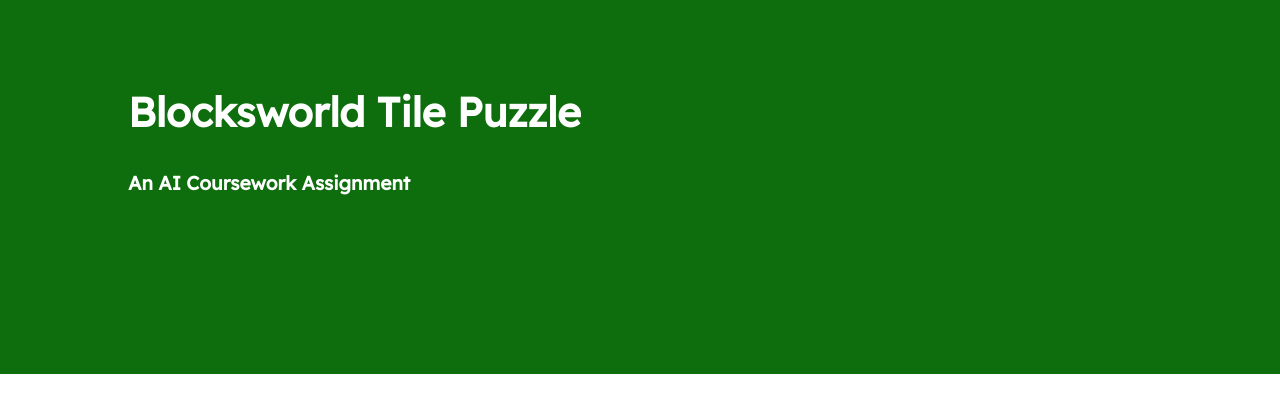
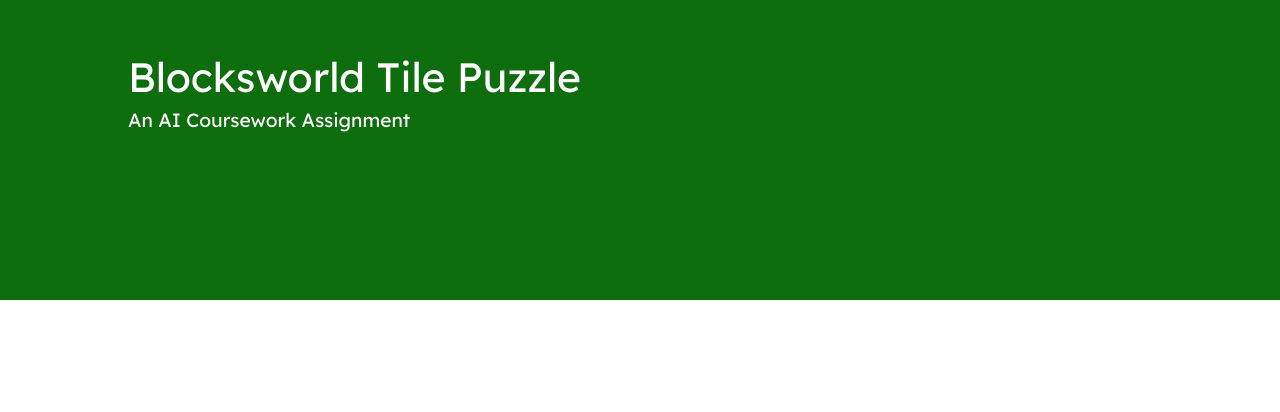
Before and after one commit to augustpemberton/imagiromusic, a Vue app: page /#/ in a window 1280 px wide. Shown: the part 108-520 px from the top of the page. Built offline with nearby package versions, Linux system fonts and the light colour scheme.

Commit message:
import BootstrapVue

```diff
--- a/package.json
+++ b/package.json
@@ -8,6 +8,9 @@
     "lint": "vue-cli-service lint"
   },
   "dependencies": {
+    "animate.css": "^3.7.2",
+    "bootstrap": "^4.3.1",
+    "bootstrap-vue": "^2.0.4",
     "core-js": "^3.3.2",
     "vue": "^2.6.10",
     "vue-router": "^3.1.3"
--- a/src/scss/_mixins.scss
+++ b/src/scss/_mixins.scss
@@ -0,0 +1,2 @@
+@import "~animate.css/source/_base.css";
+@import "~animate.css/source/fading_entrances/fadeInUp.css";
--- /dev/null
+++ b/src/scss/bootstrap.scss
@@ -0,0 +1,2 @@
+@import 'node_modules/bootstrap/scss/bootstrap';
+@import 'node_modules/bootstrap-vue/src/index.scss';
--- a/src/views/Home.vue
+++ b/src/views/Home.vue
@@ -1,7 +1,9 @@
 <template>
   <section class="splash">
-    <h1>Blocksworld Tile Puzzle</h1>
-    <h3 style="animation-duration: 1.5s;">An AI Coursework Assignment</h3>
+    <div class="splash-text animated fadeInUp">
+      <h1>Blocksworld Tile Puzzle</h1>
+      <h3>An AI Coursework Assignment</h3>
+    </div>
   </section>
 </template>
 
```
Also changed, not shown: src/main.js (+11 -1 lines), src/assets/logo.png (deleted), 1 other file (tests, documents, lock files or other folders).
